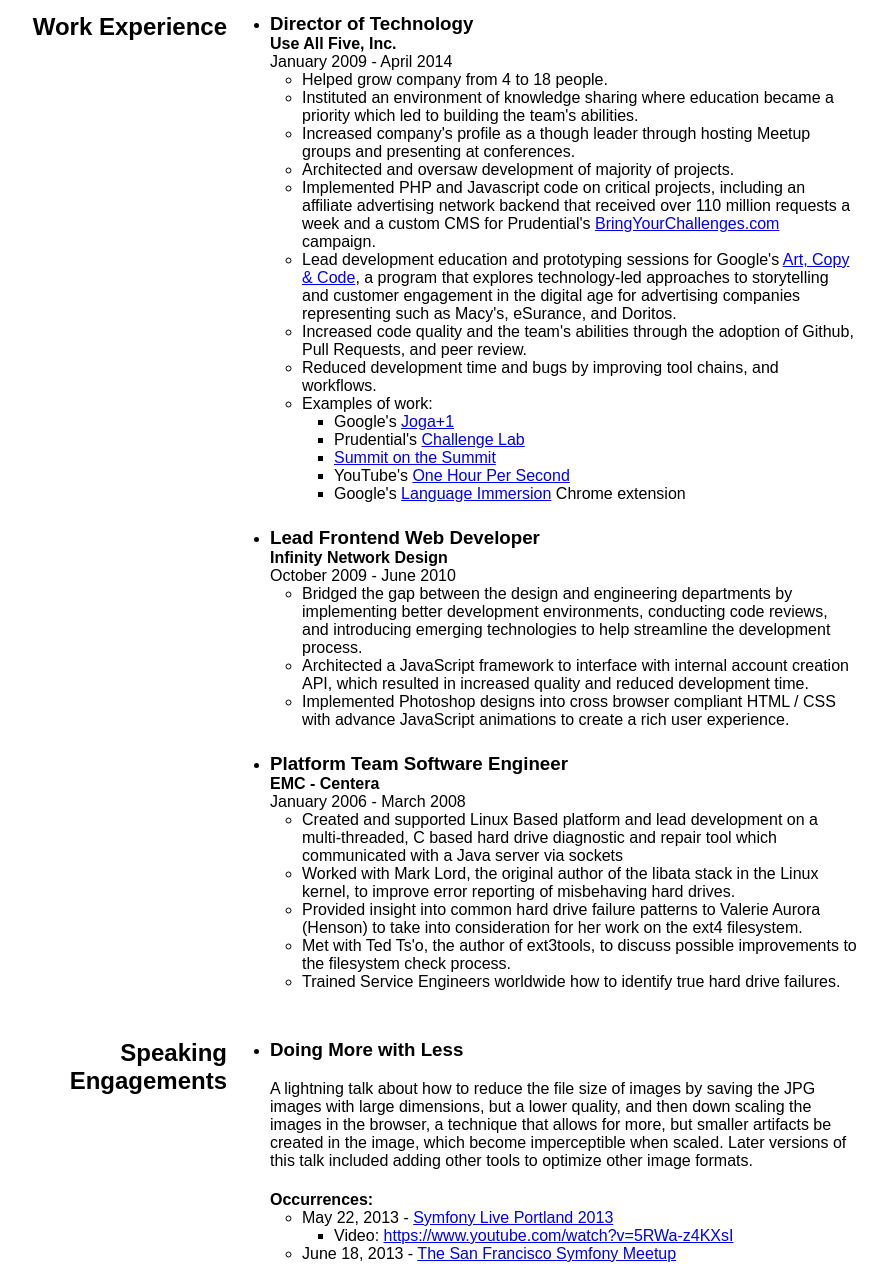
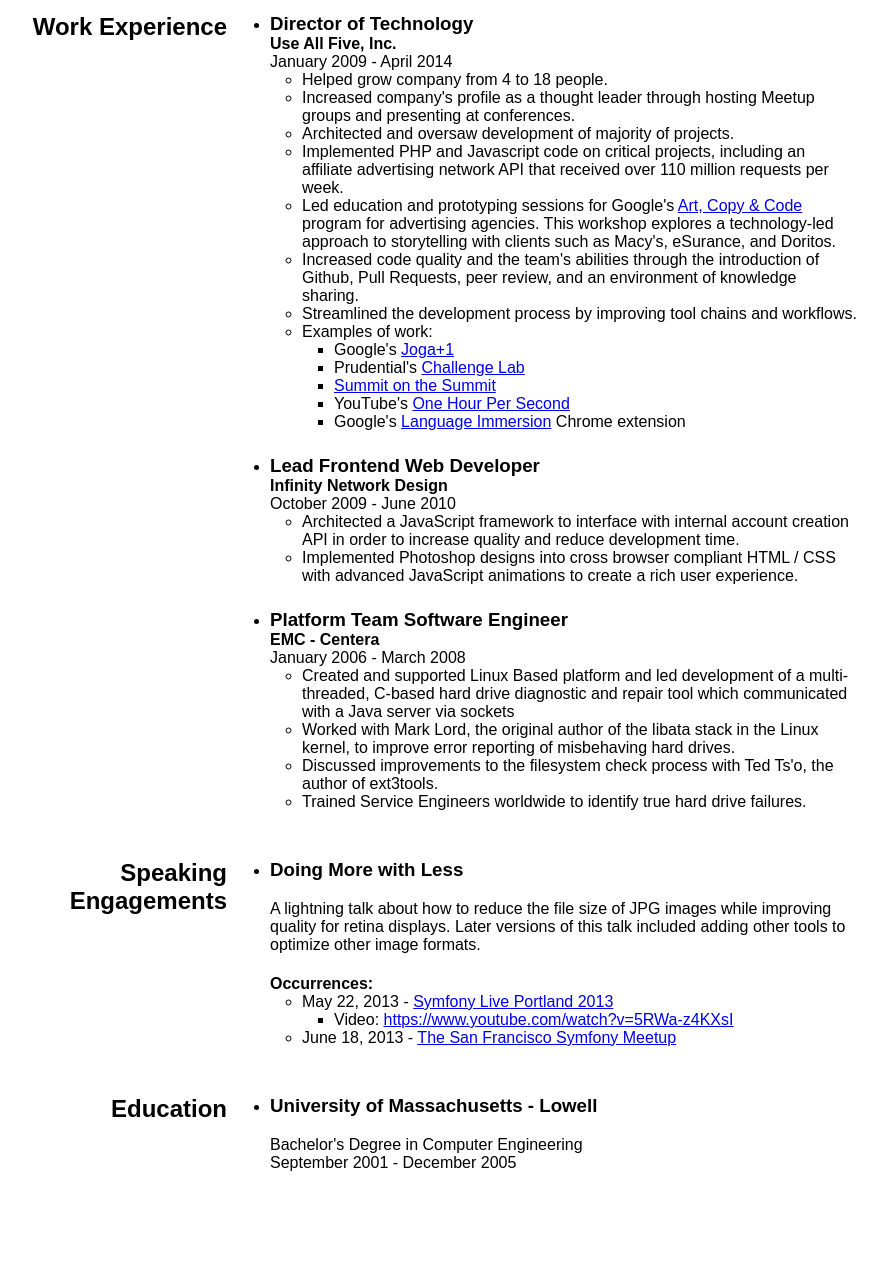
Before and after one commit to m14t/m14t.github.io, a website: page index.html in a window 1280 px wide. Shown: the part 180-1446 px from the top of the page, without its empty margins (233-1120 px from the left). After the commit the page ends 1368 px from the top, so only its background shows below. Drawn offline with Linux system fonts and the light colour scheme.

Commit message:
Gramatical and verboseness fixes.

```diff
--- a/index.html
+++ b/index.html
@@ -39,7 +39,7 @@
 
         <section class="summary clearfix">
             <h2>Objective</h2>
-            To find a senior or leadership role in an innovative company, focused on bringing superior quality solutions to the web. Roles utilizing PHP, Node.js, Javascript (jQuery, Backbone, etc.) and MySQL are preferred, but the team, and the product, both outweigh any technology.
+            To find a senior or leadership role in an innovative company, focused on bringing superior quality solutions to the web. Roles utilizing PHP, Node.js, Javascript (jQuery, Backbone, etc.) and MySQL are preferable, but the team and the product both outweigh any technology.
         </section>
 
         <section class="resume-section">
@@ -54,13 +54,12 @@
 
                     <ul class="p-summary">
                         <li>Helped grow company from 4 to 18 people.</li>
-                        <li>Instituted an environment of knowledge sharing where education became a priority which led to building the team's abilities.</li>
-                        <li>Increased company's profile as a though leader through hosting Meetup groups and presenting at conferences.</li>
+                        <li>Increased company's profile as a thought leader through hosting Meetup groups and presenting at conferences.</li>
                         <li>Architected and oversaw development of majority of projects.</li>
-                        <li>Implemented PHP and Javascript code on critical projects, including an affiliate advertising network backend that received over 110 million requests a week and a custom CMS for Prudential's <a href="http://www.bringyourchallenges.com/">BringYourChallenges.com</a> campaign.</li>
-                        <li>Lead development education and prototyping sessions for Google's <a href="http://www.artcopycode.com/campaign/art-copy-code">Art, Copy & Code</a>, a program that  explores technology-led approaches to storytelling and customer engagement in the digital age for advertising companies representing such as Macy's, eSurance, and Doritos.</li>
-                        <li>Increased code quality and the team's abilities through the adoption of Github, Pull Requests, and peer review.</li>
-                        <li>Reduced development time and bugs by improving tool chains, and workflows.</li>
+                        <li>Implemented PHP and Javascript code on critical projects, including an affiliate advertising network API that received over 110 million requests per week.</li>
+                        <li>Led education and prototyping sessions for Google's <a href="http://www.artcopycode.com/campaign/art-copy-code">Art, Copy & Code</a> program for advertising agencies. This workshop explores a technology-led approach to storytelling with clients such as Macy's, eSurance, and Doritos.</li>
+                        <li>Increased code quality and the team's abilities through the introduction of Github, Pull Requests, peer review, and an environment of knowledge sharing.</li>
+                        <li>Streamlined the development process by improving tool chains and workflows.</li>
                         <li>
                             Examples of work:
                             <ul>
@@ -83,14 +82,14 @@
                     <time class="dt-end" datetime="2010-06-30 23:59">June 2010</time>
 
                     <ul class="p-summary">
-                        <li>
+                        <li class="outdated">
                             Bridged the gap between the design and engineering departments by implementing better development environments, conducting code reviews, and introducing emerging technologies to help streamline the development process.
                         </li>
                         <li>
-                            Architected a JavaScript framework to interface with internal account creation API, which resulted in increased quality and reduced development time.
+                            Architected a JavaScript framework to interface with internal account creation API in order to increase quality and reduce development time.
                         </li>
                         <li>
-                            Implemented Photoshop designs into cross browser compliant HTML / CSS with advance JavaScript animations to create a rich user experience.
+                            Implemented Photoshop designs into cross browser compliant HTML / CSS with advanced JavaScript animations to create a rich user experience.
                         </li>
                     </ul>
                 </li>
@@ -124,19 +123,19 @@
 
                     <ul class="p-summary">
                         <li>
-                            Created and supported Linux Based platform and lead development on a multi-threaded, C based hard drive diagnostic and repair tool which communicated with a Java server via sockets
+                            Created and supported Linux Based platform and led development of a multi-threaded, C-based hard drive diagnostic and repair tool which communicated with a Java server via sockets
                         </li>
                         <li>
                             Worked with Mark Lord, the original author of the libata stack in the Linux kernel, to improve error reporting of misbehaving hard drives.
                         </li>
-                        <li>
+                        <li class="outdated">
                             Provided insight into common hard drive failure patterns to Valerie Aurora (Henson) to take into consideration for her work on the ext4 filesystem.
                         </li>
                         <li>
-                            Met with Ted Ts'o, the author of ext3tools, to discuss possible improvements to the filesystem check process.
+                            Discussed improvements to the filesystem check process with Ted Ts'o, the author of ext3tools.
                         </li>
                         <li>
-                            Trained Service Engineers worldwide how to identify true hard drive failures.
+                            Trained Service Engineers worldwide to identify true hard drive failures.
                         </li>
                     </ul>
                 </li>
@@ -149,7 +148,7 @@
                 <li>
                     <h3>Doing More with Less</h3>
                     <p class="summary">
-                        A lightning talk about how to reduce the file size of images by saving the JPG images with large dimensions, but a lower quality, and then down scaling the images in the browser, a technique that allows for more, but smaller artifacts be created in the image, which become imperceptible when scaled. Later versions of this talk included adding other tools to optimize other image formats.
+                        A lightning talk about how to reduce the file size of JPG images while improving quality for retina displays. Later versions of this talk included adding other tools to optimize other image formats.
                     </p>
 
                     <h4 class="mbn">Occurrences:</h4>
@@ -178,9 +177,12 @@
                     <h3>University of Massachusetts - Lowell</h3>
                     Bachelor's Degree in Computer Engineering<br>
                     <time class="dt-start" datetime="2001-09-01 12:00">September 2001</time> -
-                    <time class="dt-end" datetime="2005-12-30 23:59">December 2005</time><br>
-                    GPA: 3.8<br>
-                    Member of the Honors Program
+                    <time class="dt-end" datetime="2005-12-30 23:59">December 2005</time>
+                    <div class="outdated">
+                        <br>
+                        GPA: 3.8<br>
+                        Member of the Honors Program
+                    </div>
                 </li>
             </ul>
         </section>
```
